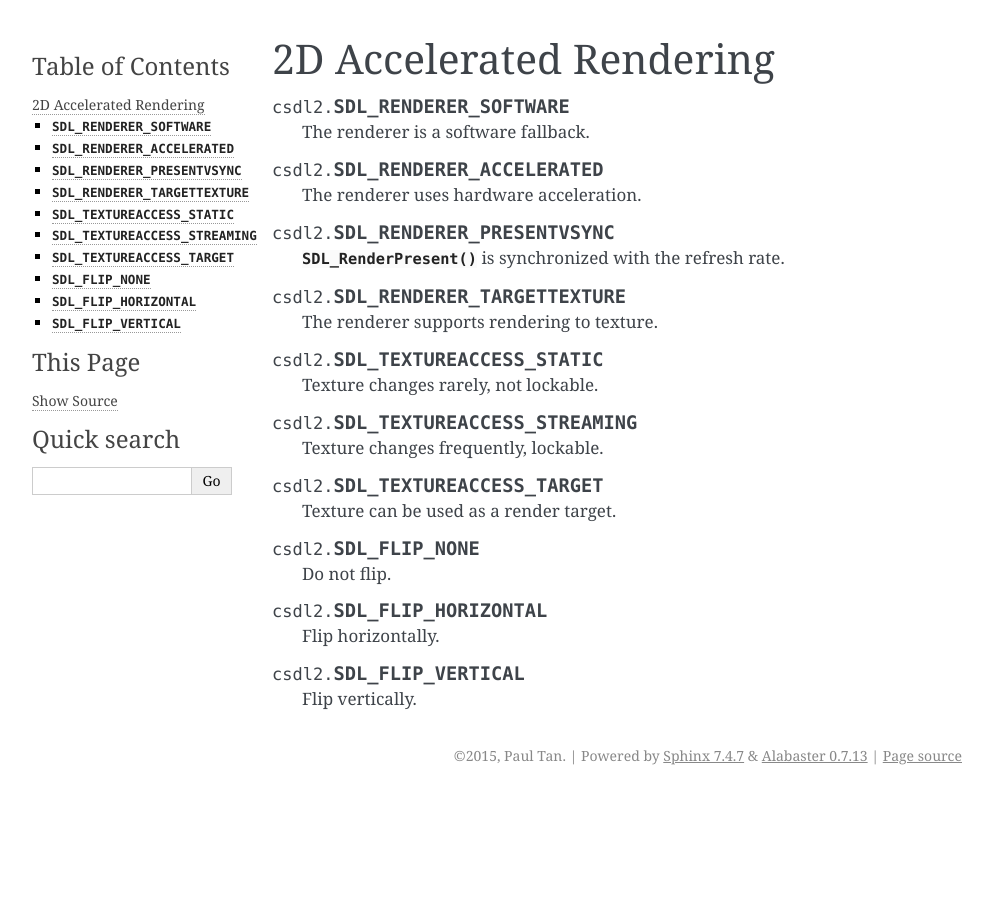
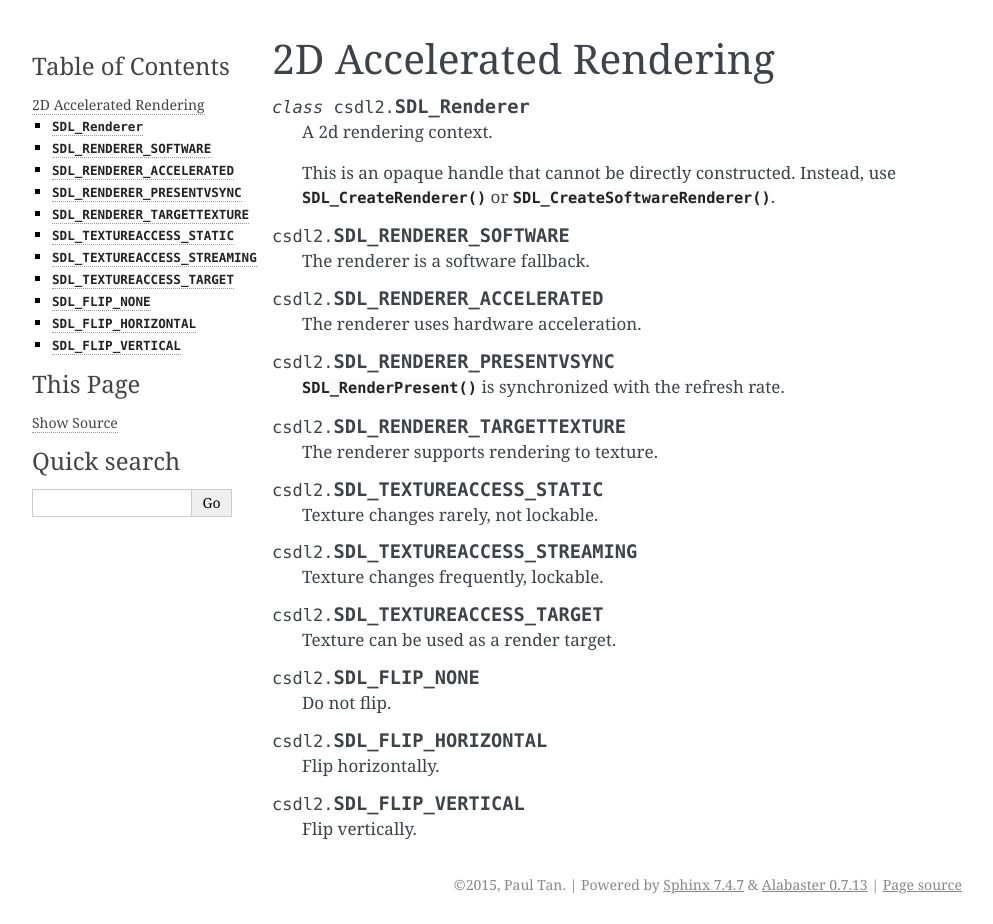
Before and after one commit to pyokagan/pycsdl2, a Sphinx documentation site: the page built from docs/api/render.rst, in a window 1280 px wide. Shown: the whole page, without its empty margins (148-1141 px from the left). Built offline with Sphinx 7.4.7, drawn with Linux system fonts in a browser that asks for light colours; before the commit the page ends 900 px from its top, so only the background shows below that.

Commit message:
docs/api/render: document SDL_Renderer

```diff
--- a/docs/api/render.rst
+++ b/docs/api/render.rst
@@ -1,6 +1,13 @@
 2D Accelerated Rendering
 ========================
 .. currentmodule:: csdl2
+
+.. class:: SDL_Renderer
+
+   A 2d rendering context.
+
+   This is an opaque handle that cannot be directly constructed. Instead, use
+   :func:`SDL_CreateRenderer` or :func:`SDL_CreateSoftwareRenderer`.
 
 .. data:: SDL_RENDERER_SOFTWARE
 
```
